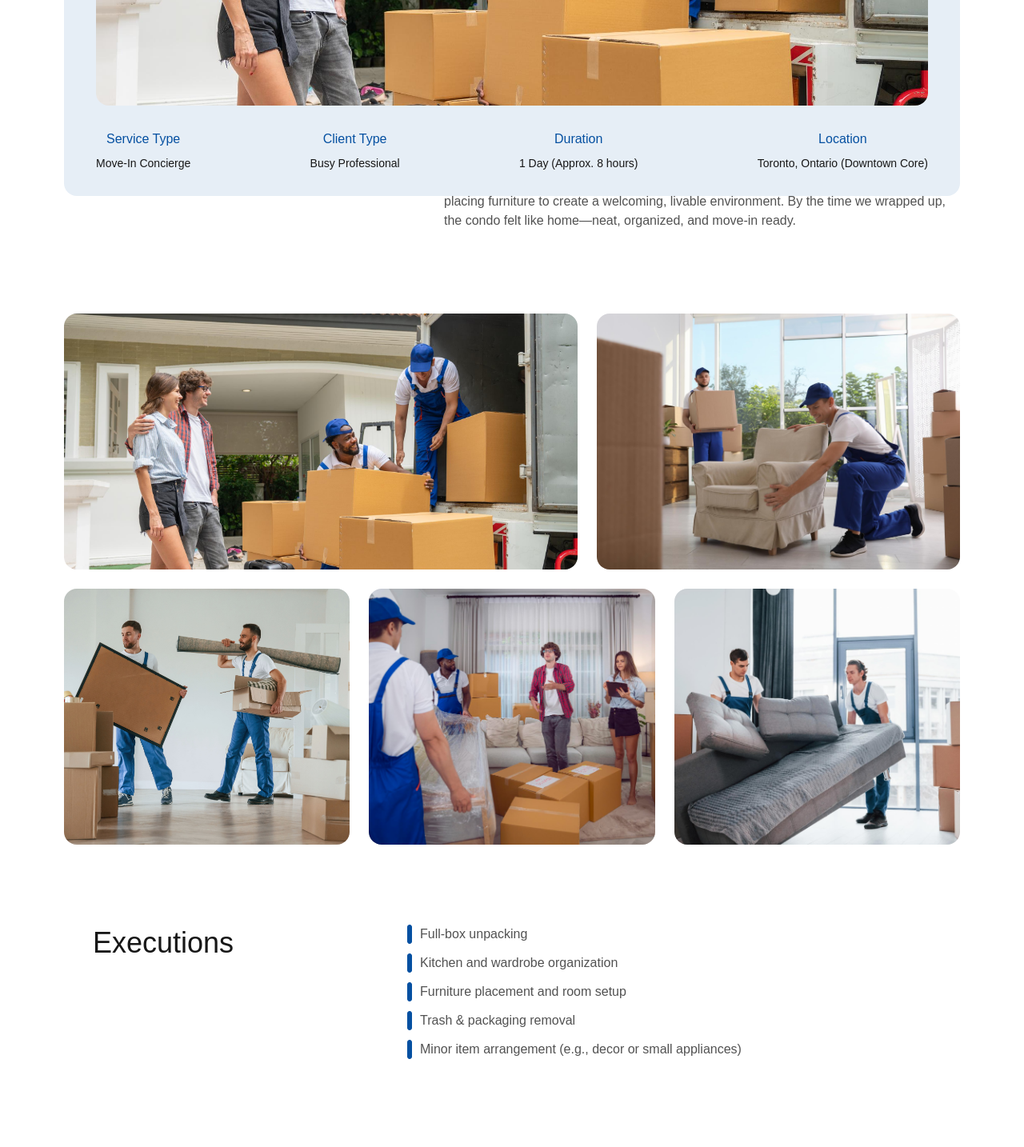
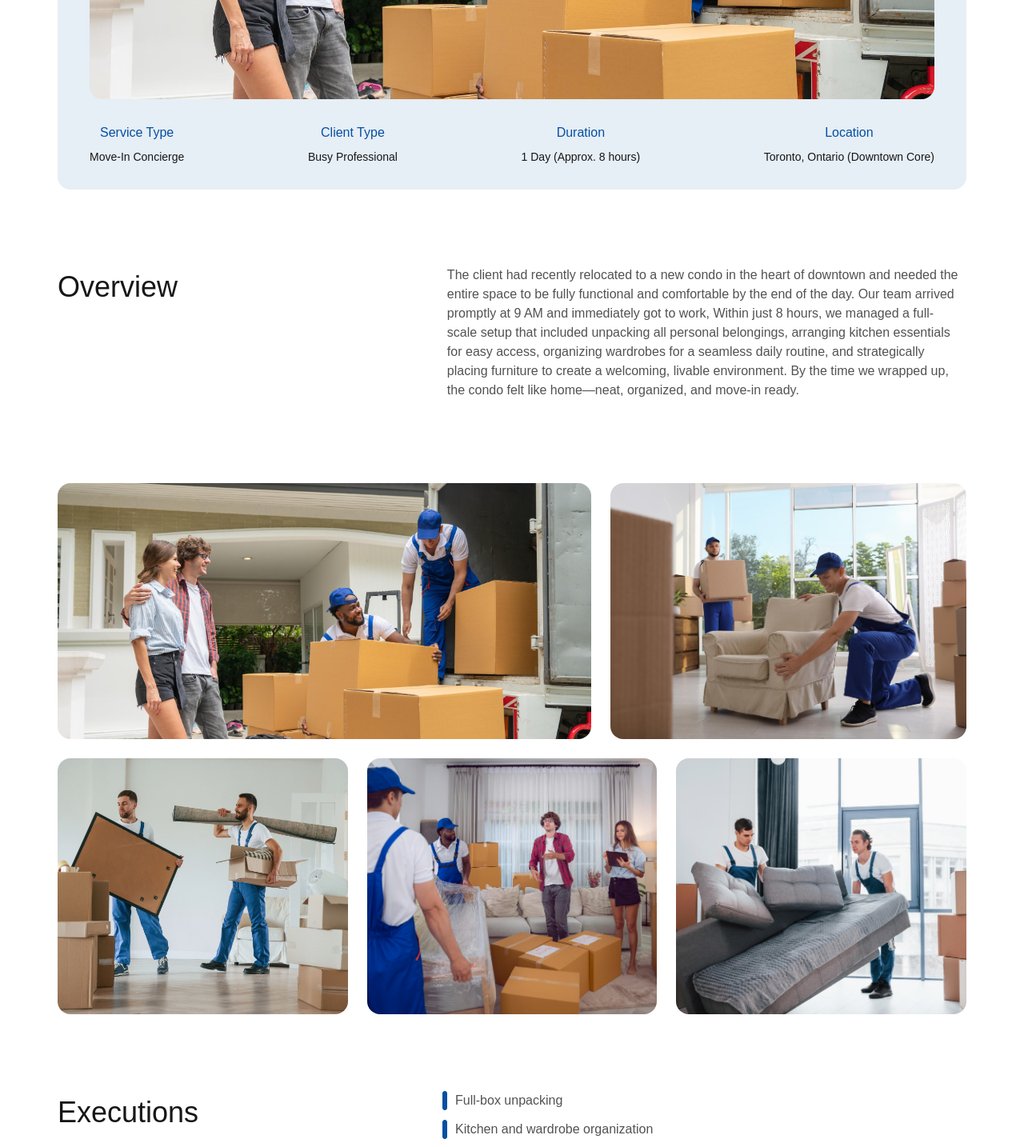
Before and after one commit to S0liddreams/dejavu-website, a Next.js app: page /projects/Move-In-Concierge in a window 1280 px wide. Shown: the part 700-2134 px from the top of the page at 80% size. Built offline with nearby package versions, Linux system fonts and the light colour scheme; a web font is replaced by a local one.

Commit message:
code clean up
update on Header and project component page

```diff
--- a/src/components/Footer/Footer.jsx
+++ b/src/components/Footer/Footer.jsx
@@ -8,7 +8,7 @@ import { LuFacebook } from "react-icons/lu";
 const Footer = () => {
   return (
     <div className="w-full lg:h-[469px] h-[603px] bg-[#0550A1]    py-[40px] px-[20px] lg:py-[64px] lg:px-[72px] rounded-[16px] mt-[8px]">
-      <div className=" bg-footer-image">
+      <div className="bg-footer-image">
       <div className="xl:w-[1296px]  mx-auto  ">
         <div className=" h-[410px] lg:h-[268px]  lg:flex lg:flex-row justify-between mt-[40px] lg:mt-[40px]  items-center">
           <div className=" lg:gap-[26px] gap-[40px] grid xl:w-[634px] lg:w-[534px] md:w-full min-w-[305px]  h-fit">
@@ -17,7 +17,7 @@ const Footer = () => {
               <Image
                 src="/images/DjLogoWhite.svg"
                 alt="alt"
-                className=" lg:w-[130px] lg:h-[72px] xl:w-[120px] md:w-[100px] h-[56px] w-[56px]"
+                className=" lg:w-[130px] lg:h-[96px] xl:w-[96px] md:w-[100px] h-[56px] w-[56px]"
                 width={168}
                 height={72}
               />
--- a/src/components/Header/MobileHeader.jsx
+++ b/src/components/Header/MobileHeader.jsx
@@ -31,7 +31,7 @@ const MobileMenu = () => {
               alt="Logo"
               width={75}
               height={24}
-              className="w-[75px] h-[24px]  lg:hidden"
+              className="w-[105px] h-[44px]  lg:hidden"
             />
           </div>
         </div>
--- a/src/components/Header2/Header2.jsx
+++ b/src/components/Header2/Header2.jsx
@@ -17,7 +17,7 @@ const Header2 = () => {
             alt="Logo"
             width={56}
             height={24}
-            className="w-[75px] h-[24px] lg:w-[125px] lg:h-[40px] hidden lg:block"
+            className="w-[56px] h-[24px] lg:w-[175px] lg:h-[56px] hidden lg:block"
           />
           </Link>
         </div>
--- a/src/components/Header2/MobileHeader2.jsx
+++ b/src/components/Header2/MobileHeader2.jsx
@@ -32,7 +32,7 @@ const MobileMenu2 = () => {
               alt="Logo"
               width={56}
               height={24}
-              className="w-[75px] h-[24px]  lg:hidden"
+              className="w-[105px] h-[44px]  lg:hidden"
             />
             </Link>
           </div>
--- a/src/components/OurServices/Services.jsx
+++ b/src/components/OurServices/Services.jsx
@@ -75,7 +75,7 @@ const Services = () => {
   const [selectedService, setSelectedService] = useState(null);
 
   return (
-    <div className="h-full min-w-[375px] lg:h-[652px] mt-[100px] md:mt-[50px] lg:py-[64px] lg:px-[72px] p-[20px] relative">
+    <div className="h-full min-w-[375px] lg:h-[652px] flex flex-col lg:gap-[30px] mt-[100px] md:mt-[30px] lg:py-[64px] lg:px-[72px] p-[20px] relative">
       <div className="text-center mb-[40px] lg:mb-0">
         <h1 className="text-[24px] font-medium lg:text-[48px] text-[#171717]">
           Our Services
--- a/src/components/projectPageComponent/ProjectComponent.jsx
+++ b/src/components/projectPageComponent/ProjectComponent.jsx
@@ -17,11 +17,11 @@ const serviceTypes = [
 
 export default function ProjectComponent({ project }) {
   return (
-    <div className="w-full h-full p-2">
+    <div className="w-full h-full ">
       <div className="h-[748px] lg:pt-[8px] pt-[4px] px-[20px] pb-[40px] gap-[8px] lg:px-[72px]  lg:gap-[24px] flex flex-col">
         <Header2 />
 
-        <div className=" relative w-full h-[833px] lg:h- p-[24px] flex flex-col lg:gap-[8px] lg:py-[48px] lg:px-[40px]  rounded-[16px] bg-[#E6EEF6]">
+        <div className=" relative w-full h-[833px] lg:h-[1000px] p-[24px] flex flex-col lg:gap-[8px] lg:py-[48px] lg:px-[40px]  rounded-[16px] bg-[#E6EEF6]">
           <div className="hidden lg:block absolute  left-0 bg-projectpost-image  h-[80%] transparent w-full"></div>
           <div className="  lg:hidden absolute top-[-100px]  left-[55px]  bg-projectpostSm-image  h-[70%] transparent w-[250px] md:w-full"></div>
           {/**Hero section */}
@@ -88,16 +88,16 @@ export default function ProjectComponent({ project }) {
 
       {/**Overview */}
 
-      <div className="w-full lg:h-[304px] h-[401px] lg:py-[64px] py-[40px] px-[20px] lg:px-[72px] flex flex-col gap-[8px] lg:gap-[8px]">
+      <div className="w-full lg:h-[304px] h-[401px] lg:mt-[220px] lg:py-[64px] py-[40px] px-[20px] lg:px-[72px] flex flex-col gap-[8px] lg:gap-[8px]">
         <div className="lg:h-[176px] h-[321px] md:h-[270px] gap-[16px] lg:gap-0   flex-col flex lg:flex-row ">
-          <div className=" flex  lg:flex-1/2  ">
+          <div className="  xl:w-3/5 lg:w-1/3 ">
             <p className="text-[#171717] lg:text-[36px] text-[20px] font-medium">
               Overview
             </p>
           </div>
-          <div className="flex flex-1/2 ">
+          <div className=" xl:w-4/5 lg:w-2/3 ">
             <div className="">
-              <p className="lg:w-[645px] lg:text-[16px] text-[14px] text-[#525252]">
+              <p className="lg:w-[645px]  lg:text-[16px] text-[14px] text-[#525252]">
                 {project.overView}
               </p>
 
@@ -120,21 +120,21 @@ export default function ProjectComponent({ project }) {
         <div className="flex flex-col gap-[20px] lg:gap-[24px] lg:h-[664px]">
           {/* Top two images side by side on large screens, stacked on small screens */}
           <div className="flex flex-col lg:flex-row lg:justify-center gap-[16px] lg:gap-[24px]">
-            <div className="w-full h-[320px] lg:w-[546px] xl:w-[746px] object-cover rounded-[16px]">
+            <div className="w-full h-[320px] lg:w-3/5 xl:w-3/4 object-cover rounded-[16px]">
               <Image
-                className="w-full h-[320px] lg:w-[546px] xl:w-[746px] object-cover rounded-[16px]"
+                className="w-full h-[320px]  lg:w-[946px] object-cover rounded-[16px]"
                 src={project.pimage1}
                 alt="alt"
-                width={546}
+                width={1046}
                 height={320}
               />
             </div>
-            <div className="w-full h-[320px] lg:w-[348px] xl:w-[528px] object-cover rounded-[16px]">
+            <div className="w-full h-[320px] lg:w-2/5 xl:w-2/4 object-cover rounded-[16px]">
               <Image
-                className="w-full h-[320px] lg:w-[348px] xl:w-[528px] object-cover rounded-[16px]"
+                className="w-full h-[320px]  lg:w-[628px] object-cover rounded-[16px]"
                 src={project.pimage2}
                 alt="alt"
-                width={546}
+                width={746}
                 height={320}
               />
             </div>
@@ -142,9 +142,9 @@ export default function ProjectComponent({ project }) {
 
           {/* Bottom three images in one column on mobile, two columns on tablet, row on large screen */}
           <div className="grid grid-cols-1 lg:flex gap-[16px] lg:gap-[14px] xl:gap-[24px] justify-center">
-            <div className="w-full h-[320px] lg:w-[285px] xl:w-[362px] 2xl:w-[416px] object-cover rounded-[16px]">
+            <div className="w-full h-[320px] lg:1/3  xl:w-1/3 object-cover rounded-[16px]">
               <Image
-                className="w-full h-[320px] lg:w-[285px] xl:w-[362px] 2xl:w-[416px] object-cover rounded-[16px]"
+                className="w-full h-[320px] lg:w-[385px] xl:w-[562px]  object-cover rounded-[16px]"
                 src={project.pimage3}
                 alt="alt"
                 width={546}
@@ -152,9 +152,9 @@ export default function ProjectComponent({ project }) {
               />
             </div>
 
-            <div className="w-full h-[320px] lg:w-[285px] xl:w-[362px] 2xl:w-[416px] object-cover rounded-[16px]">
+            <div className="w-full h-[320px] lg:1/3 xl:w-1/3  object-cover rounded-[16px]">
               <Image
-                className="w-full h-[320px] lg:w-[285px] xl:w-[362px] 2xl:w-[416px] object-cover rounded-[16px]"
+                className="w-full h-[320px] lg:w-[385px] xl:w-[562px]  object-cover rounded-[16px]"
                 src={project.pimage4}
                 alt="alt"
                 width={546}
@@ -162,9 +162,9 @@ export default function ProjectComponent({ project }) {
               />
             </div>
 
-            <div className="w-full h-[320px] lg:w-[285px] xl:w-[362px] 2xl:w-[416px] object-cover rounded-[16px]">
+            <div className="w-full h-[320px] lg:1/3 xl:w-1/3  object-cover rounded-[16px]">
               <Image
-                className="w-full h-[320px] lg:w-[285px] xl:w-[362px] 2xl:w-[416px] object-cover rounded-[16px]"
+                className="w-full h-[320px] lg:w-[385px] xl:w-[562px]  object-cover rounded-[16px]"
                 src={project.pimage5}
                 alt="alt"
                 width={546}
@@ -177,14 +177,14 @@ export default function ProjectComponent({ project }) {
 
       {/**Executions */}
 
-      <div className="w-full lg:h-[360px] h-[401px] lg:py-[64px] py-[40px] px-[20px] lg:px-[108px] flex flex-col gap-[8px] lg:gap-[8px]">
+      <div className="w-full lg:h-[360px] h-[401px] lg:py-[64px] py-[40px] px-[20px] lg:px-[72px] flex flex-col gap-[8px] lg:gap-[8px]">
         <div className="lg:h-[176px] h-[321px] md:h-[270px] gap-[16px] lg:gap-0   flex-col flex lg:flex-row ">
-          <div className=" flex  lg:flex-1/2  ">
+          <div className="  xl:w-3/5 lg:w-1/3 ">
             <p className="text-[#171717] lg:text-[36px] text-[20px] font-medium">
               Executions
             </p>
           </div>
-          <div className="flex lg:flex-1/2 items-center ">
+          <div className=" xl:w-4/5 lg:w-2/3  items-center ">
             <div className=" flex flex-col justify-around gap-[12px] ">
               <div className="flex flex-row gap-[10px] items-center ">
                 <Image
@@ -256,8 +256,9 @@ export default function ProjectComponent({ project }) {
       </div>
 
       {/**Need a similar service? */}
+      <div className="p-2">
 
-      <div className=" bg-similarProjectImg-image rounded-[16px]">
+      <div className=" bg-similarProjectImg-image rounded-[16px] ">
         <div className=" w-full h-full bg-[#00000066] py-[40px] px-[20px] lg:py-[64px] lg:px-[72px] lg:h-[282px] rounded-[16px] ">
           <div className="h-[190px] w-full lg:w-[904px] lg:h-[134px] py-[24px]  bg-[#FFFFFF] mx-auto rounded-[16px] lg:gap-[8px] lg:px-[40px] p-[24px]  lg:py-[24px]">
             <div className="lg:h-[48px]  bg-white gap-4 lg:gap-0 h-[152px] flex flex-col lg:flex-row justify-between w-full  ">
@@ -285,7 +286,7 @@ export default function ProjectComponent({ project }) {
             </div>
           </div>
         </div>
-      </div>
+      </div></div>
 
       <Footer />
     </div>
```
Also changed, not shown: src/app/about/page.jsx (+7 -7 lines), src/components/HeroComponent/HeroComponent.jsx (+6 -6 lines).
